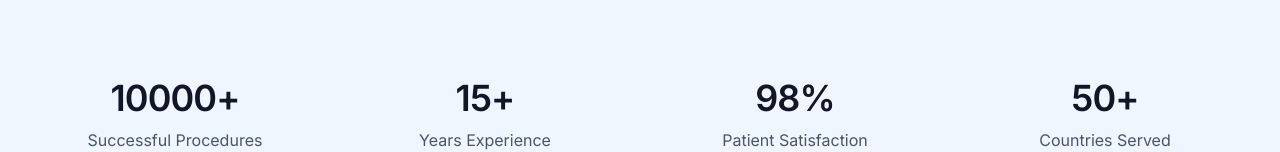
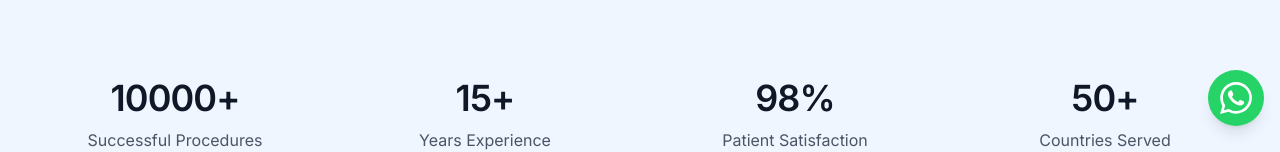
Before and after one commit to mhalitk/thehairistanbul.com, a Next.js app: page /en/about in a window 1280 px wide. Shown: the part 658-810 px from the top of the page. Built offline with nearby package versions, Linux system fonts and the light colour scheme; no server answers.

Commit message:
add whatsapp button

```diff
--- a/src/app/layout.tsx
+++ b/src/app/layout.tsx
@@ -4,6 +4,7 @@
 import Header from "@/components/layout/Header";
 import Footer from "@/components/layout/Footer";
 import GoogleTagManager from "@/components/GoogleTagManager";
+import WhatsAppButton from "@/components/WhatsAppButton";
 
 const inter = Inter({ subsets: ["latin"] });
 
@@ -35,6 +36,7 @@
           </main>
           <div className="h-16" />
           <Footer />
+          <WhatsAppButton />
         </div>
       </body>
     </html>
--- /dev/null
+++ b/src/components/WhatsAppButton.tsx
@@ -0,0 +1,26 @@
+import Link from 'next/link';
+
+export default function WhatsAppButton() {
+  const phoneNumber = '+905419519965';
+  const message = 'Hello, I am interested in learning more about hair transplant procedures at The Hair Istanbul. Could you please provide me with more information?';
+  const whatsappUrl = `https://wa.me/${phoneNumber}?text=${encodeURIComponent(message)}`;
+
+  return (
+    <Link
+      href={whatsappUrl}
+      target="_blank"
+      rel="noopener noreferrer"
+      className="fixed bottom-4 right-4 z-50 flex h-14 w-14 items-center justify-center rounded-full bg-[#25D366] text-white shadow-lg transition-transform hover:scale-110"
+      aria-label="Chat on WhatsApp"
+    >
+      <svg
+        xmlns="http://www.w3.org/2000/svg"
+        viewBox="0 0 24 24"
+        fill="currentColor"
+        className="h-8 w-8"
+      >
+        <path d="M17.472 14.382c-.297-.149-1.758-.867-2.03-.967-.273-.099-.471-.148-.67.15-.197.297-.767.966-.94 1.164-.173.199-.347.223-.644.075-.297-.15-1.255-.463-2.39-1.475-.883-.788-1.48-1.761-1.653-2.059-.173-.297-.018-.458.13-.606.134-.133.298-.347.446-.52.149-.174.198-.298.298-.497.099-.198.05-.371-.025-.52-.075-.149-.669-1.612-.916-2.207-.242-.579-.487-.5-.669-.51-.173-.008-.371-.01-.57-.01-.198 0-.52.074-.792.372-.272.297-1.04 1.016-1.04 2.479 0 1.462 1.065 2.875 1.213 3.074.149.198 2.096 3.2 5.077 4.487.709.306 1.262.489 1.694.625.712.227 1.36.195 1.871.118.571-.085 1.758-.719 2.006-1.413.248-.694.248-1.289.173-1.413-.074-.124-.272-.198-.57-.347m-5.421 7.403h-.004a9.87 9.87 0 01-5.031-1.378l-.361-.214-3.741.982.998-3.648-.235-.374a9.86 9.86 0 01-1.51-5.26c.001-5.45 4.436-9.884 9.888-9.884 2.64 0 5.122 1.03 6.988 2.898a9.825 9.825 0 012.893 6.994c-.003 5.45-4.437 9.884-9.885 9.884m8.413-18.297A11.815 11.815 0 0012.05 0C5.495 0 .16 5.335.157 11.892c0 2.096.547 4.142 1.588 5.945L.057 24l6.305-1.654a11.882 11.882 0 005.683 1.448h.005c6.554 0 11.89-5.335 11.893-11.893a11.821 11.821 0 00-3.48-8.413z" />
+      </svg>
+    </Link>
+  );
+}
```
